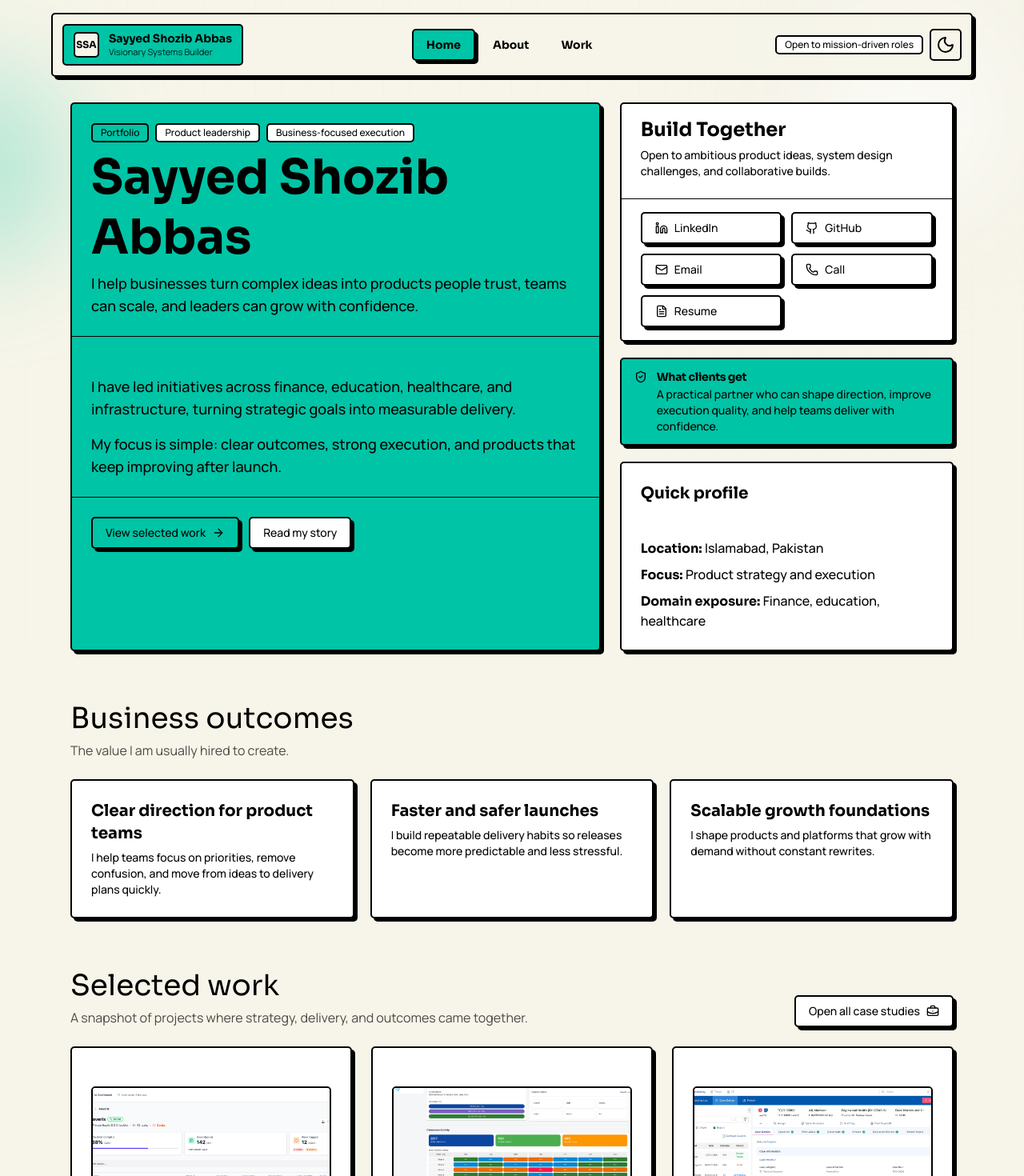
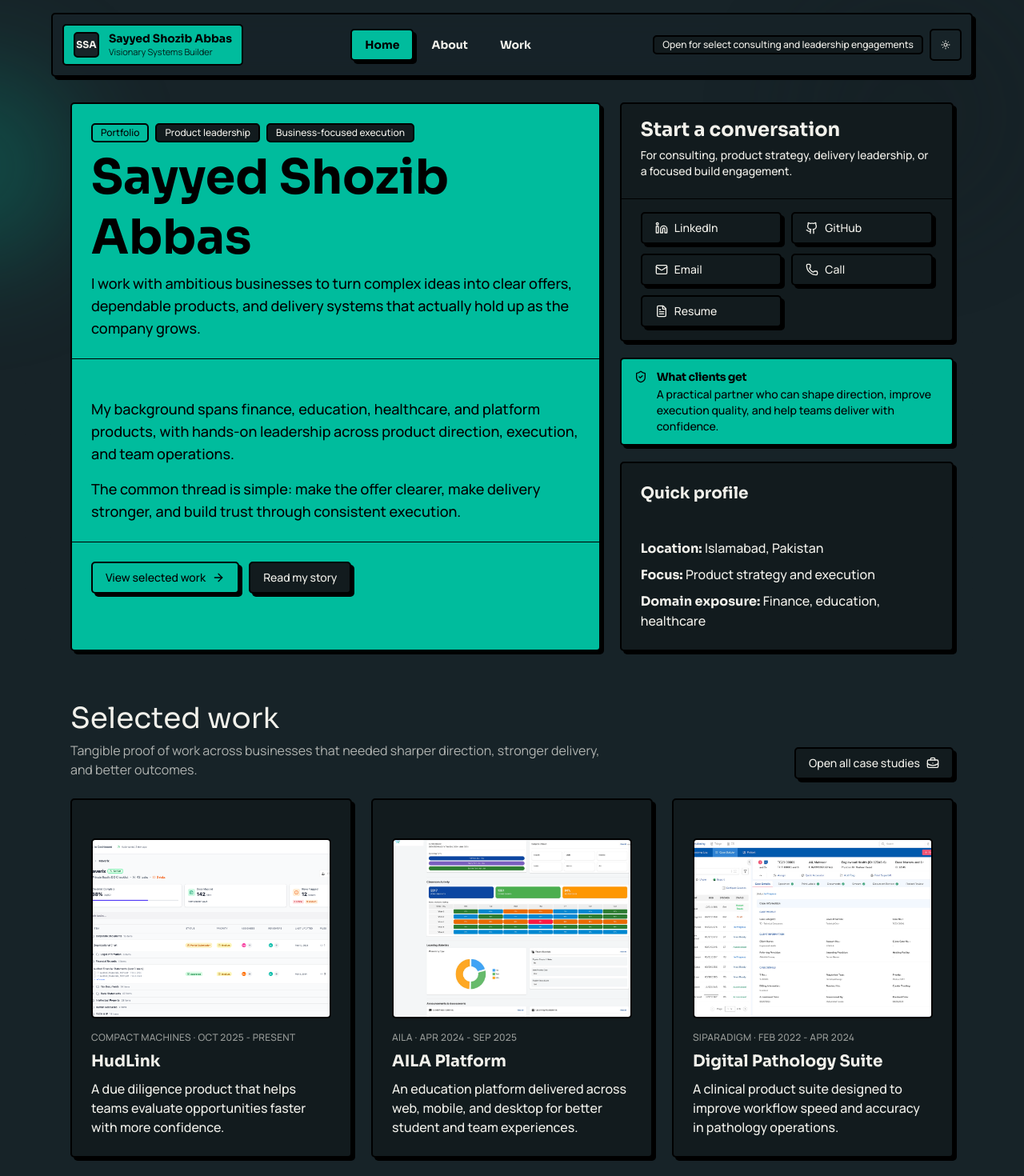
Before and after one commit to shozibabbas/shozibabbas.com, a Next.js app: page / in a window 1280 px wide. Shown: the top 1470 px of the page at 80% size. Built offline with nearby package versions, Linux system fonts and the light colour scheme.

Commit message:
feat: update theme provider default to dark mode; enhance business outcome descriptions and improve links and navigation components

```diff
--- a/src/app/layout.tsx
+++ b/src/app/layout.tsx
@@ -23,7 +23,7 @@ export default function RootLayout({
       <body
         className={`${manrope.variable} ${sora.variable} bg-background text-foreground min-h-screen antialiased`}
       >
-        <ThemeProvider attribute="class" disableTransitionOnChange>
+        <ThemeProvider attribute="class" defaultTheme="dark" disableTransitionOnChange>
           <div className="pointer-events-none fixed inset-0 -z-10 overflow-hidden">
             <div className="absolute inset-0 bg-[linear-gradient(to_right,transparent_0,transparent_31px,rgba(0,0,0,0.05)_32px),linear-gradient(to_bottom,transparent_0,transparent_31px,rgba(0,0,0,0.05)_32px)] bg-[size:32px_32px] opacity-30 dark:opacity-10" />
             <div className="bg-main/25 absolute left-[-10rem] top-20 h-64 w-64 rounded-full blur-3xl" />
--- a/src/app/page.tsx
+++ b/src/app/page.tsx
@@ -14,17 +14,17 @@ const businessOutcomes = [
   {
     title: 'Clear direction for product teams',
     description:
-      'I help teams focus on priorities, remove confusion, and move from ideas to delivery plans quickly.',
+      'I help leadership teams turn broad ambition into focused priorities, decisions, and delivery plans.',
   },
   {
     title: 'Faster and safer launches',
     description:
-      'I build repeatable delivery habits so releases become more predictable and less stressful.',
+      'I create repeatable delivery systems so releases feel more predictable, lower-risk, and easier to scale.',
   },
   {
     title: 'Scalable growth foundations',
     description:
-      'I shape products and platforms that grow with demand without constant rewrites.',
+      'I shape products and internal systems that can support growth without constant reinvention.',
   },
 ]
 
@@ -59,19 +59,19 @@ export default function Home() {
             </div>
             <CardTitle className="text-4xl leading-tight sm:text-5xl lg:text-6xl">Sayyed Shozib Abbas</CardTitle>
             <CardDescription className="max-w-2xl text-base text-main-foreground sm:text-lg">
-              I help businesses turn complex ideas into products people trust, teams can scale,
-              and leaders can grow with confidence.
+              I work with ambitious businesses to turn complex ideas into clear offers,
+              dependable products, and delivery systems that actually hold up as the company grows.
             </CardDescription>
           </CardHeader>
 
           <CardContent className="space-y-4 pt-6 text-base sm:text-lg">
             <p>
-              I have led initiatives across finance, education, healthcare, and infrastructure,
-              turning strategic goals into measurable delivery.
+              My background spans finance, education, healthcare, and platform products,
+              with hands-on leadership across product direction, execution, and team operations.
             </p>
             <p>
-              My focus is simple: clear outcomes, strong execution, and products that keep improving
-              after launch.
+              The common thread is simple: make the offer clearer, make delivery stronger,
+              and build trust through consistent execution.
             </p>
           </CardContent>
 
@@ -118,30 +118,11 @@ export default function Home() {
       </section>
 
       <section className="space-y-6">
-        <div className="space-y-2">
-          <h2 className="text-3xl sm:text-4xl">Business outcomes</h2>
-          <p className="max-w-2xl text-sm text-foreground/70 sm:text-base">
-            The value I am usually hired to create.
-          </p>
-        </div>
-        <div className="grid gap-5 lg:grid-cols-3">
-          {businessOutcomes.map((item) => (
-            <Card className="bg-secondary-background" key={item.title}>
-              <CardHeader>
-                <CardTitle className="text-xl">{item.title}</CardTitle>
-                <CardDescription>{item.description}</CardDescription>
-              </CardHeader>
-            </Card>
-          ))}
-        </div>
-      </section>
-
-      <section className="space-y-6">
         <div className="flex flex-col gap-4 sm:flex-row sm:items-end sm:justify-between">
           <div className="space-y-2">
             <h2 className="text-3xl sm:text-4xl">Selected work</h2>
             <p className="max-w-2xl text-sm text-foreground/70 sm:text-base">
-              A snapshot of projects where strategy, delivery, and outcomes came together.
+              Tangible proof of work across businesses that needed sharper direction, stronger delivery, and better outcomes.
             </p>
           </div>
           <Button asChild variant="neutral">
@@ -174,6 +155,25 @@ export default function Home() {
                   <p className="text-sm sm:text-base">{project.description}</p>
                 </div>
               </CardContent>
+            </Card>
+          ))}
+        </div>
+      </section>
+
+      <section className="space-y-6">
+        <div className="space-y-2">
+          <h2 className="text-3xl sm:text-4xl">Business outcomes</h2>
+          <p className="max-w-2xl text-sm text-foreground/70 sm:text-base">
+            The value I am usually hired to create once the work is underway.
+          </p>
+        </div>
+        <div className="grid gap-5 lg:grid-cols-3">
+          {businessOutcomes.map((item) => (
+            <Card className="bg-secondary-background" key={item.title}>
+              <CardHeader>
+                <CardTitle className="text-xl">{item.title}</CardTitle>
+                <CardDescription>{item.description}</CardDescription>
+              </CardHeader>
             </Card>
           ))}
         </div>
--- a/src/components/links.tsx
+++ b/src/components/links.tsx
@@ -42,9 +42,9 @@ export default function Links() {
   return (
     <Card className="gap-4 bg-secondary-background py-4">
       <CardHeader className="border-b border-border">
-        <CardTitle className="text-xl sm:text-2xl">Build Together</CardTitle>
+        <CardTitle className="text-xl sm:text-2xl">Start a conversation</CardTitle>
         <CardDescription>
-          Open to ambitious product ideas, system design challenges, and collaborative builds.
+          For consulting, product strategy, delivery leadership, or a focused build engagement.
         </CardDescription>
       </CardHeader>
       <CardContent className="grid gap-3 sm:grid-cols-2">
--- a/src/components/nav.tsx
+++ b/src/components/nav.tsx
@@ -3,9 +3,11 @@
 import { Badge } from '@/components/ui/badge'
 import { Button } from '@/components/ui/button'
 import {
+  SheetClose,
   Sheet,
   SheetContent,
   SheetDescription,
+  SheetFooter,
   SheetHeader,
   SheetTitle,
   SheetTrigger,
@@ -14,10 +16,16 @@ import clsx from 'clsx'
 import { ArrowUpRight, Menu } from 'lucide-react'
 import Link from 'next/link'
 import { usePathname } from 'next/navigation'
+import { useEffect, useState } from 'react'
 import { ThemeSwitcher } from './theme-switcher'
 
 export default function Nav() {
   const path = usePathname()
+  const [open, setOpen] = useState(false)
+
+  useEffect(() => {
+    setOpen(false)
+  }, [path])
 
   const links = [
     {
@@ -78,14 +86,14 @@ export default function Nav() {
 
         <div className="flex items-center gap-2">
           <Badge className="hidden md:inline-flex" variant="neutral">
-            Open to mission-driven roles
+            Open for select consulting and leadership engagements
           </Badge>
-          <ThemeSwitcher />
+          <ThemeSwitcher className="hidden md:inline-flex" />
 
           <div className="md:hidden">
-            <Sheet>
+            <Sheet onOpenChange={setOpen} open={open}>
               <SheetTrigger asChild>
-                <Button size="icon" variant="neutral">
+                <Button className="size-11" size="icon" variant="neutral">
                   <Menu />
                   <span className="sr-only">Open navigation menu</span>
                 </Button>
@@ -101,10 +109,10 @@ export default function Nav() {
                 <div className="flex flex-1 flex-col gap-3 px-4 pb-4 pt-2">
                   {links.map((link) => {
                     return (
+                      <SheetClose asChild key={link.path}>
                         <Button
                           asChild
                           className="justify-between"
-                        key={link.path}
                           variant={path === link.path ? 'neutral' : 'reverse'}
                         >
                           <Link href={link.path}>
@@ -112,16 +120,21 @@ export default function Nav() {
                             <ArrowUpRight className="h-4 w-4" />
                           </Link>
                         </Button>
+                      </SheetClose>
                     )
                   })}
 
                   <div className="border-border rounded-base bg-secondary-background mt-2 border-2 p-3 text-sm text-foreground">
                     <p className="font-heading">Available for product impact conversations</p>
                     <p className="mt-1 text-xs">
-                      AI platforms, product systems strategy, and execution architecture.
+                      Product direction, delivery leadership, and business-focused execution.
                     </p>
                   </div>
                 </div>
+
+                <SheetFooter>
+                  <ThemeSwitcher className="bg-secondary-background text-foreground hover:bg-background" showLabel />
+                </SheetFooter>
               </SheetContent>
             </Sheet>
           </div>
--- a/src/components/theme-switcher.tsx
+++ b/src/components/theme-switcher.tsx
@@ -5,20 +5,30 @@ import { useTheme } from './theme-provider'
 
 import { cn } from '@/lib/utils'
 
-export function ThemeSwitcher({ className }: { className?: string }) {
+export function ThemeSwitcher({
+  className,
+  showLabel = false,
+}: {
+  className?: string
+  showLabel?: boolean
+}) {
   const { setTheme, resolvedTheme } = useTheme()
+  const nextTheme = resolvedTheme === 'light' ? 'dark' : 'light'
 
   return (
     <button
       className={cn(
-        'border-border bg-background text-foreground hover:bg-main hover:text-main-foreground rounded-base inline-flex size-10 items-center justify-center border-2 transition-colors',
+        'border-border bg-background text-foreground hover:bg-main hover:text-main-foreground rounded-base inline-flex items-center justify-center gap-2 border-2 px-3 transition-colors',
+        showLabel ? 'h-11 w-full' : 'size-10',
         className,
       )}
-      onClick={() => setTheme(resolvedTheme === 'light' ? 'dark' : 'light')}
+      onClick={() => setTheme(nextTheme)}
+      title={`Switch to ${nextTheme} mode`}
       type="button"
     >
-      <Sun className="stroke-main-foreground hidden size-4 sm:size-6 dark:inline" />
-      <Moon className="stroke-main-foreground inline size-4 sm:size-6 dark:hidden" />
+      <Sun className="hidden size-4 stroke-current dark:inline" />
+      <Moon className="inline size-4 stroke-current dark:hidden" />
+      {showLabel ? <span className="font-heading text-sm">Switch to {nextTheme} mode</span> : null}
       <span className="sr-only">Toggle theme</span>
     </button>
   )
```
Lines whose indentation alone changed are shown as unchanged.
